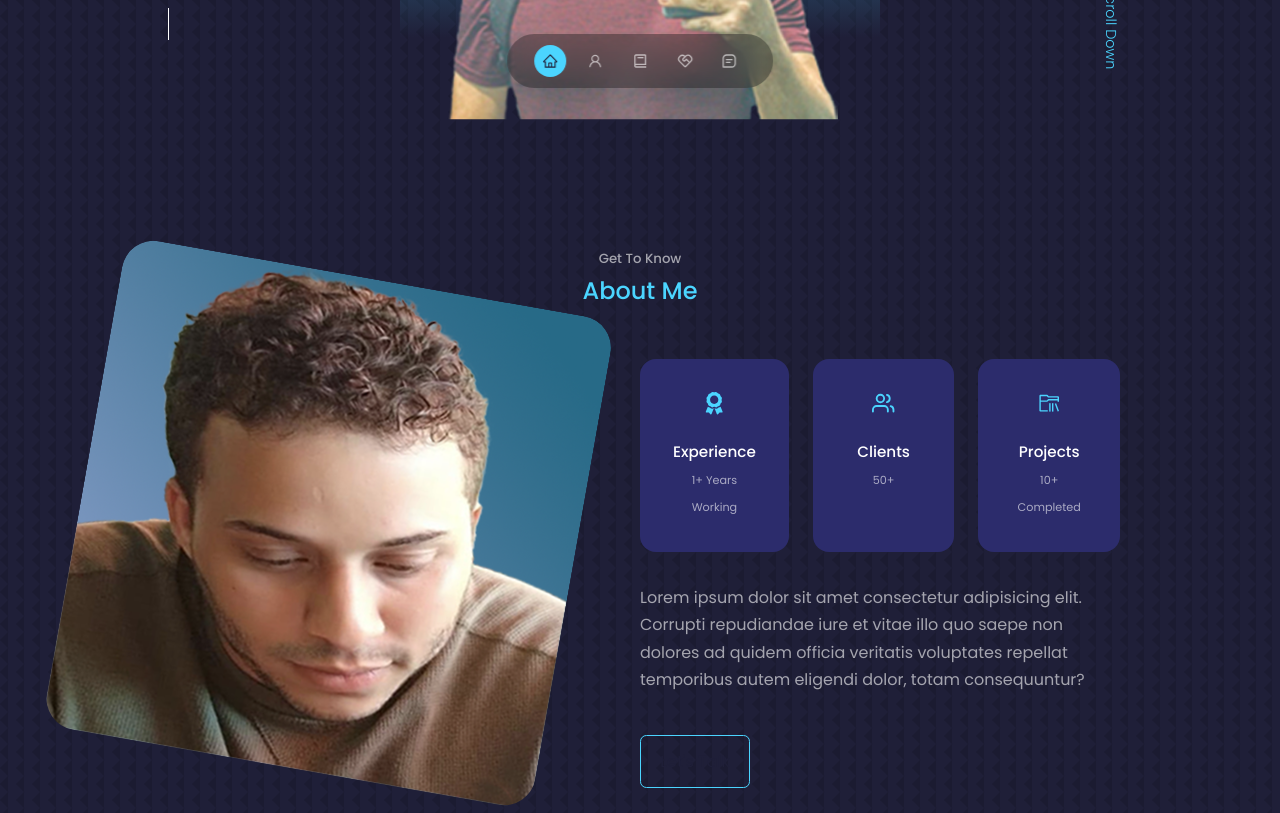
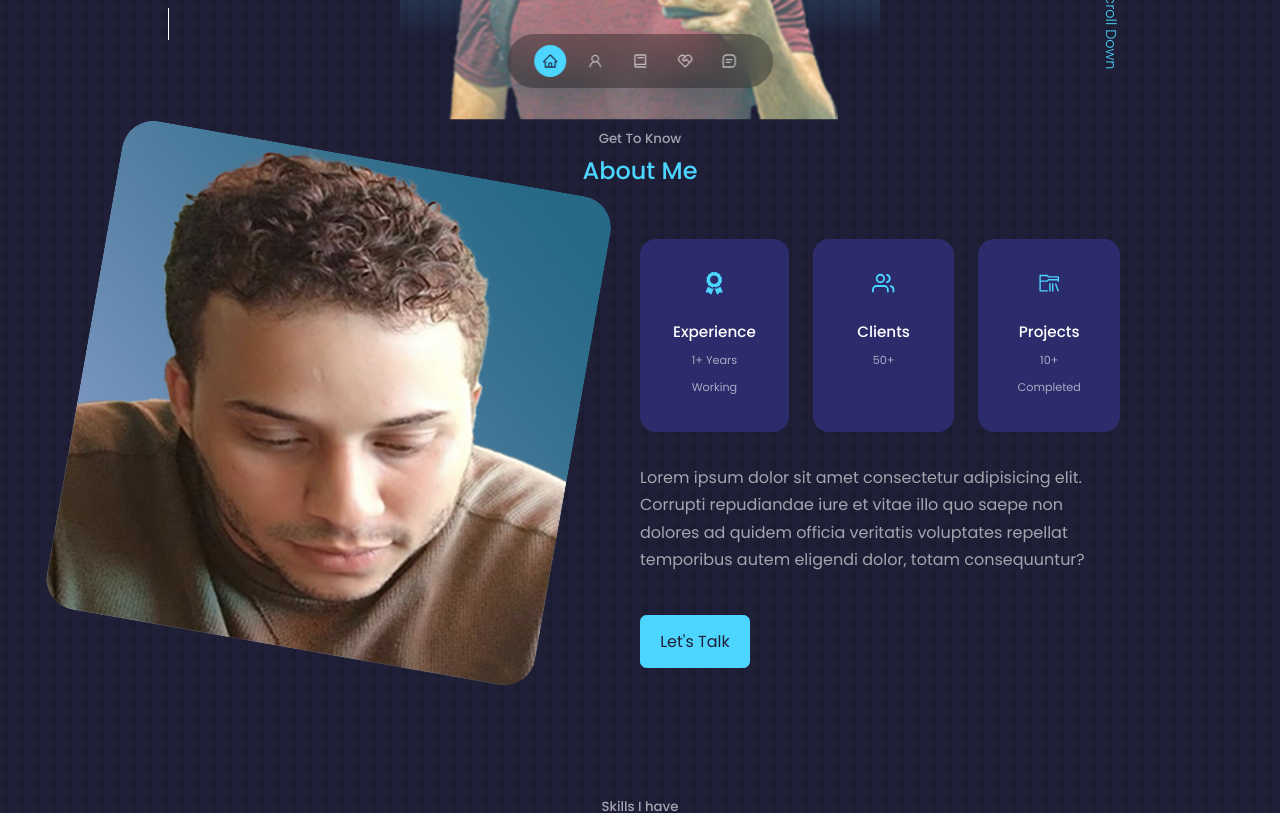
Before and after one commit to DavidFranjul/David-Franjul-PortFolio, a React (Create React App) app: page / in a window 1280 px wide. Shown: the part 680-1493 px from the top of the page. Built offline with nearby package versions, Linux system fonts and the light colour scheme.

Commit message:
reduced margin-top on about me section

```diff
--- a/src/components/About/About.jsx
+++ b/src/components/About/About.jsx
@@ -47,7 +47,7 @@ const About = () => {
             dolor, totam consequuntur?
           </p>
 
-          <a href="#contact" className="btn btn-primary">
+          <a href="#contact" className="btn btn-primary btn-background">
             {" "}
             Let's Talk
           </a>
--- a/src/components/About/about.css
+++ b/src/components/About/about.css
@@ -1,3 +1,7 @@
+#about{
+    margin-top: .5rem;
+}
+
 .about__container{
     display: grid;
     grid-template-columns: 35% 50%;
@@ -9,7 +13,9 @@ max-height: auto;
 
 }
 
-
+.btn-background{
+    background: var(--color-primary);
+}
 
 .about-section-image{
     width: 31rem;
--- a/src/components/Header/header.css
+++ b/src/components/Header/header.css
@@ -65,7 +65,7 @@ header {
 .image-me{
 width: 25rem;
 height: auto;
-
+    margin: auto;
 }
 
 /* ========================= SCROLL DOWN ==================== */
@@ -104,19 +104,20 @@ height: auto;
         position: relative; left: -1rem;
     }
 
-.image-and-div{
+    .image-and-div{
     position: relative;
-}
+    }
 
     .me{
         width: 22rem;
-        height: 25rem;
-        position: absolute; left: -1.2rem
+        height: 24rem;
+        position: absolute; left: -1.2rem;
     }
 
     .image-me{
         width: 20rem;
         height: auto;
+
     }
 
     .header__socials {
--- a/src/index.css
+++ b/src/index.css
@@ -104,6 +104,8 @@ a:hover{
     color: var(--color-bg);
     };
 
+
+
 img {
     display: block;
     max-width: 100%;
```
